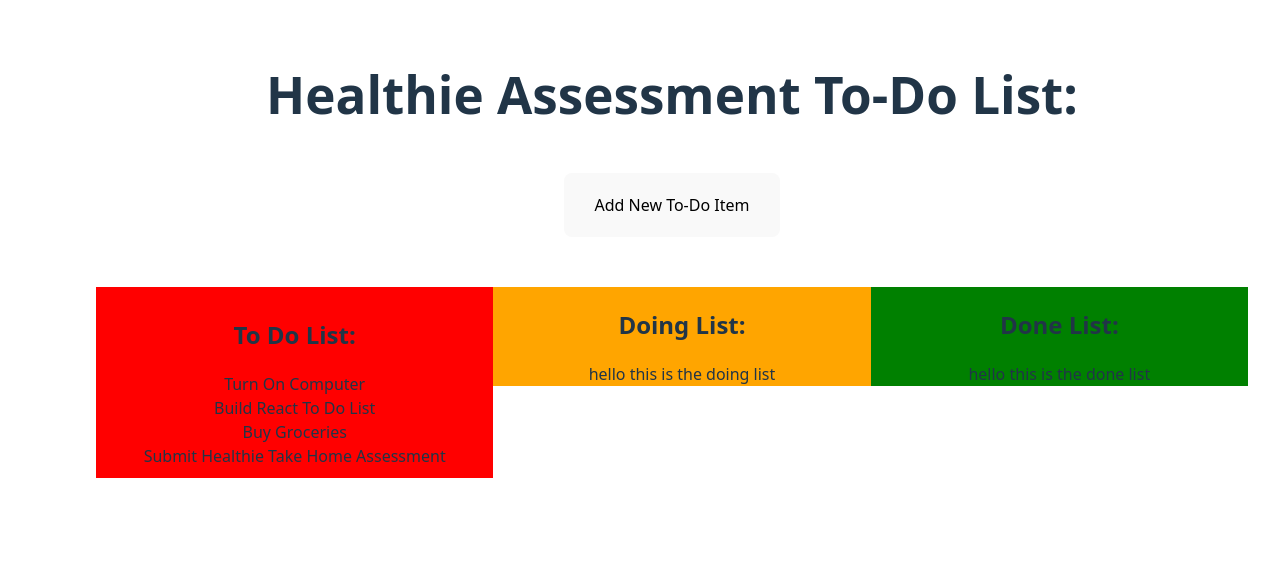
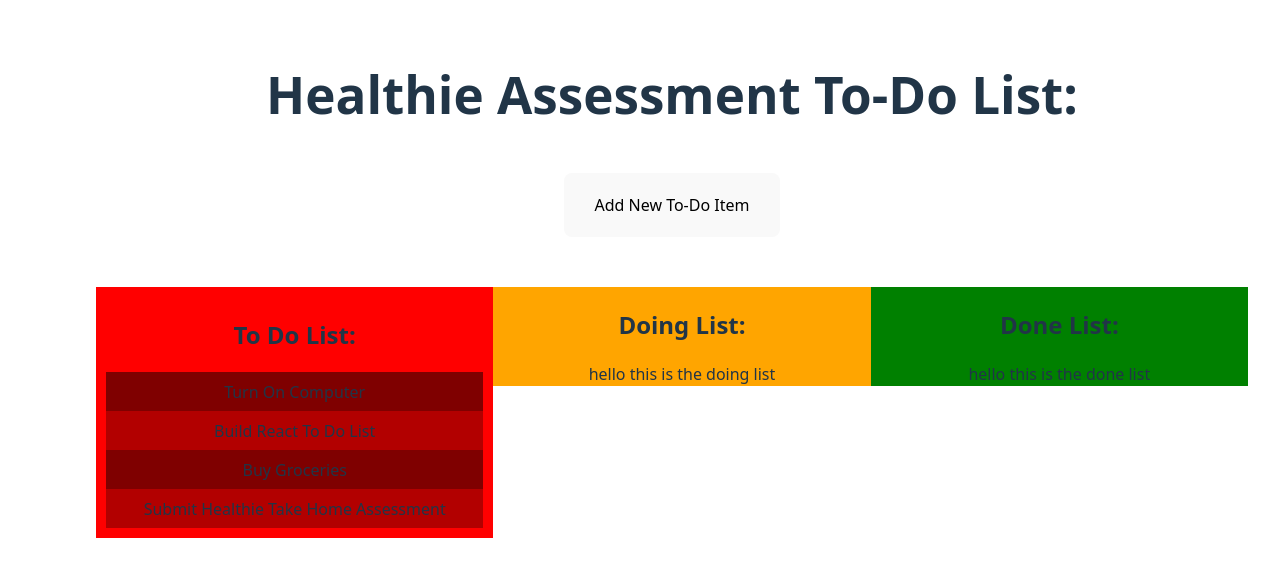
Before and after one commit to Universe-Man/healthie-react-todo-list, a React (Vite) app: page / in a window 1280 px wide. Shown: the top 576 px of the page. Built offline with nearby package versions, Linux system fonts and the light colour scheme.

Commit message:
background opacity change per item in list

```diff
--- a/src/components/ListItem.tsx
+++ b/src/components/ListItem.tsx
@@ -1,4 +1,5 @@
 import type { ListItemType } from "../types";
+import "../styles/ListItem.css";
 
 interface ListItemProps {
   item: ListItemType;
@@ -6,9 +7,10 @@
 };
 
 const ListItem: React.FC<ListItemProps> = ({ item, index }) => {
+  const odd = (index + 1) % 2 !== 0 ? "odd" : "even";
 
   return (
-    <div>
+    <div className={`list-item list-item-${item.id} ${odd}`}>
       {item.content}
     </div>
   );
--- a/src/styles/ListItem.css
+++ b/src/styles/ListItem.css
@@ -1,5 +1,14 @@
-.todo-list-container {
-  background-color: aqua;
+.list-item {
+  /* background-color: rgba(0, 0, 0, 0.5); */
   height: 100%;
   width: 100%;
+  padding: 7.5px 0px;
 }
+
+.odd {
+  background-color: rgba(0, 0, 0, 0.5);
+}
+
+.even {
+  background-color: rgba(0, 0, 0, 0.3);
+}
```
